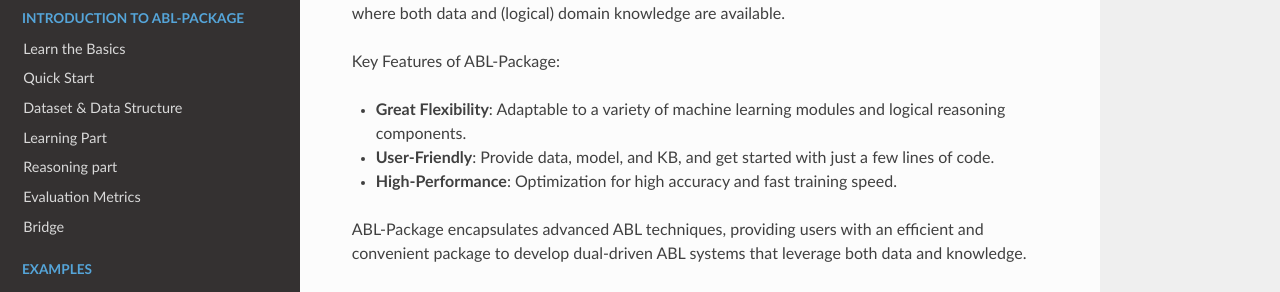
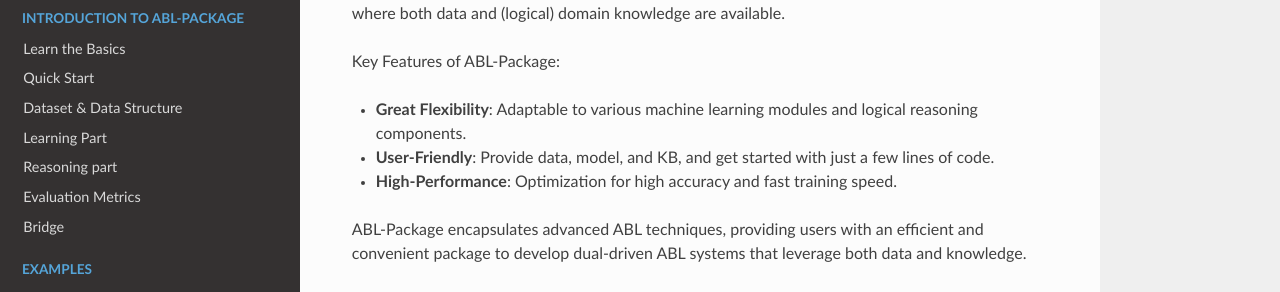
Before and after one commit to AbductiveLearning/ABLkit, a Sphinx documentation site: the page built from docs/README.rst, in a window 1280 px wide and 900 px high. Shown: the part 206-498 px from the top of the window. Built offline with Sphinx 7.4.7 and the Read the Docs theme 2.0.0, drawn with Linux system fonts in a browser that asks for light colours.

Commit message:
[DOC] Minor changes

```diff
--- a/docs/README.rst
+++ b/docs/README.rst
@@ -8,7 +8,7 @@ where both data and (logical) domain knowledge are available.
 
 Key Features of ABL-Package:
 
-- **Great Flexibility**: Adaptable to a variety of machine learning modules and logical reasoning components.
+- **Great Flexibility**: Adaptable to various machine learning modules and logical reasoning components.
 - **User-Friendly**: Provide data, model, and KB, and get started with just a few lines of code.
 - **High-Performance**: Optimization for high accuracy and fast training speed.
 
```
Also changed, not shown: README.md (+1 -1 lines).
